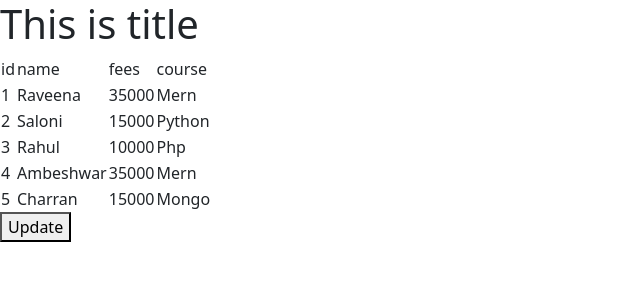
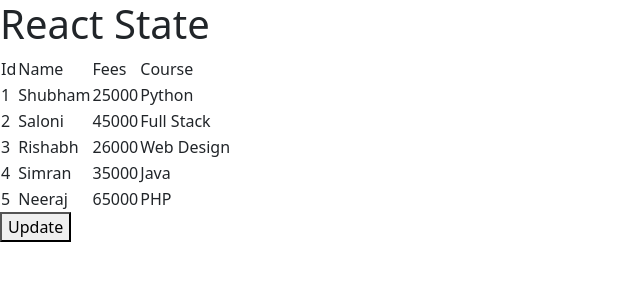
Before and after one commit to ammurana4216/reactbasics, a React (Create React App) app: page / in a window 1280 px wide. Shown: the top 300 px of the page, without its empty margins (0-640 px from the left). Built offline with nearby package versions, Linux system fonts and the light colour scheme.

Commit message:
src/components/ReactState.jsx

```diff
--- a/src/components/ReactState.jsx
+++ b/src/components/ReactState.jsx
@@ -1,63 +1,59 @@
-import React, { useState } from "react";
-
-function ReactState(props){
-     const initialStudentsList = [
-        {id: 1, name: "Raveena", fees: 35000, course:"Mern"},
-        {id: 2, name: "Saloni", fees: 15000, course:"Python"},
-        {id: 3, name: "Rahul", fees : 10000, course:"Php"},
-        {id: 4, name: "Ambeshwar", fees: 35000, course:"Mern"},
-         {id: 5, name: "Charran", fees: 15000, course:"Mongo"}
-     ]
-
+import React, { useState } from 'react';
+import StudentRow from './StudentRow';
+function ReactState() {
+    const  initialStudentList = [
+        {id: 1, name: "Shubham", fees: 25000, course: "Python"},
+        {id: 2, name: "Saloni", fees: 45000, course: "Full Stack"},
+        {id: 3, name: "Rishabh", fees: 26000, course: "Web Design"},
+        {id: 4, name: "Simran", fees: 35000, course: "Java"},
+        {id: 5, name: "Neeraj", fees: 65000, course: "PHP"}
+    ];
     const [title, setTitle] = useState("React State");
-    const [studentData, setStudentData] = useState(initialStudentsList);
-
-  //  const updateStudent=()=>{
-   //     setStudentData([
-     //       {id:6, name:"Ravi", fees:11000, course:"Full Stack"}
-       // ])
+    const [studentData, setStudentData]=useState(initialStudentList);
 
     const updateStudent=()=>{
         setStudentData((prev)=>{
-return[
+            return [
                 ...prev,
-    {id:6,name:"Rahul", fees:34000,course:"digital marketing"}
+                {id: 6, name: "Ravi", fees: 34000, course: "Digital Marketing"}
             ]
         })
     }
 
-        return(
+    const deleteStudent=(id)=>{
+        // array.filter()
+        const filteredArray = studentData.filter((item)=>{
+            return item.id !== id
+        })
+        setStudentData(filteredArray);
+    }
+
+    return (
         <div>
-
-<h1> This is title</h1>
+            <h1>{title}</h1>
             <table>
                 <thead>
                     <tr>
-            <td>id</td>
-            <td>name</td>
-            <td>fees</td>
-            <td>course</td>
+                        <td>Id</td>
+                        <td>Name</td>
+                        <td>Fees</td>
+                        <td>Course</td>
                     </tr>
                 </thead>
                 <tbody>
                     {
                         studentData.map((item, index)=>{
                             return (
-                    <tr key={item.id}>
-                        <td>{item.id}</td>
-                        <td>{item.name}</td>
-                        <td>{item.fees}</td>
-                        <td>{item.course}</td>
-                    </tr>
+                                <StudentRow key ={item.id} item={item} deleteStudent={deleteStudent}/>
+
+
                             )
                         })
                     }
-
                 </tbody>
             </table>
             <button onClick={updateStudent}>Update</button>
         </div>
-    )
+    );
 }
-
 export default ReactState;
--- /dev/null
+++ b/src/components/StudentRow.jsx
@@ -0,0 +1,13 @@
+function StudentRow(props){
+    const {item} = props ;
+    return(
+        <tr key={item.id}>
+        <td>{item.id}</td>
+        <td>{item.name}</td>
+        <td>{item.fees}</td>
+        <td>{item.course}</td>
+       {/*<td><button onClick={(deleteStudent)}></button></td>*/}
+    </tr>
+    )
+}
+export default StudentRow;
```
Lines whose indentation alone changed are shown as unchanged.
